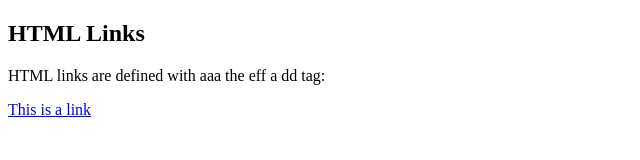
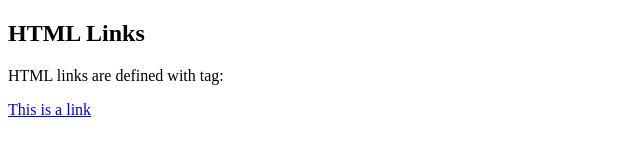
Before and after one commit to Pijushm/Sample1, a plain HTML site: page web/index.html in a window 1280 px wide. Shown: the whole page, without its empty margins (0-640 px from the left). Drawn offline with Linux system fonts and the light colour scheme.

Commit message:
Adding index file

```diff
--- a/web/index.html
+++ b/web/index.html
@@ -3,7 +3,7 @@
 <body>
 
 <h2>HTML Links</h2>
-<p>HTML links are defined with aaa the eff a dd tag:</p>
+<p>HTML links are defined with </a>  tag:</p>
 
 <a href="https://www.w3schools.com">This is a link</a>
 
```
